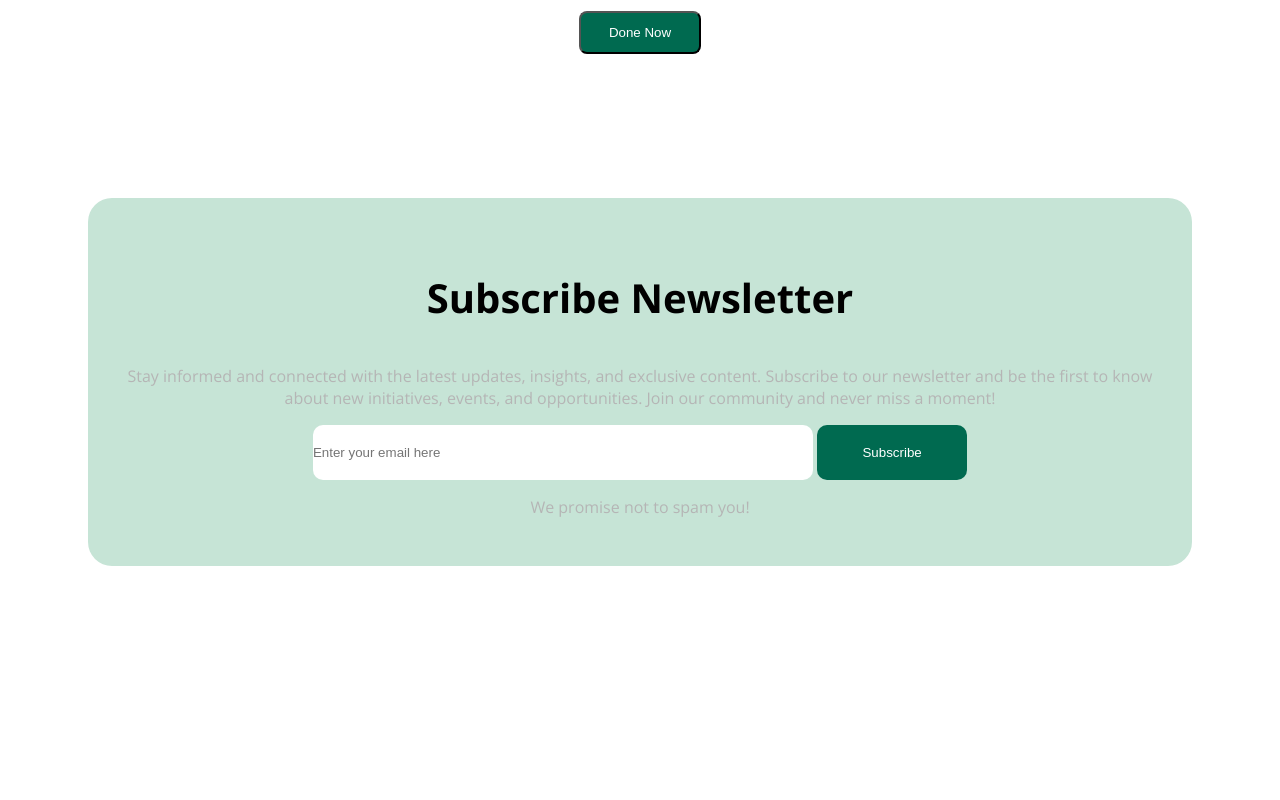
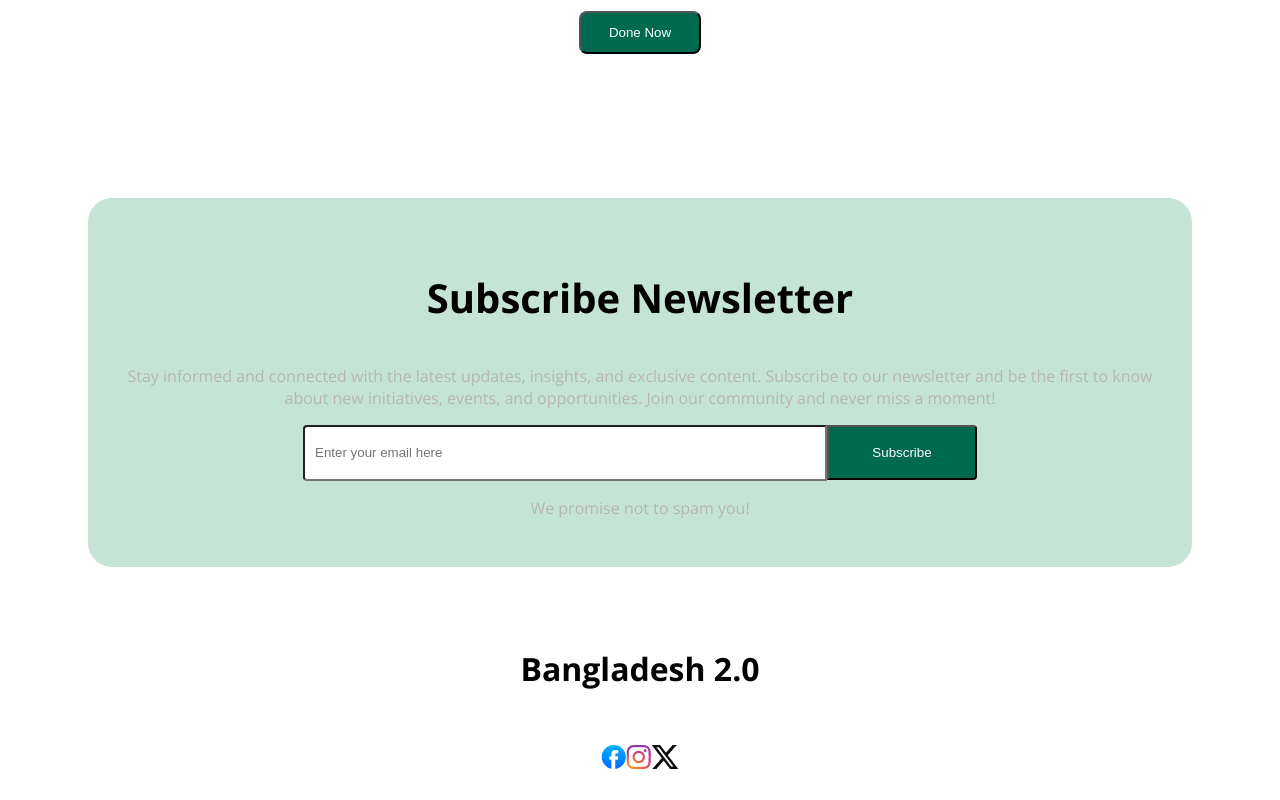
Before and after one commit to JahidulRafin/Assingment-1, a plain HTML site: page index.html in a window 1280 px wide. Shown: the part 3620-4420 px from the top of the page. Before the commit the page ends 4266 px from the top, so only its background shows below. Drawn offline with nearby package versions, Linux system fonts and the light colour scheme.

Commit message:
solve an issue

```diff
--- a/index.html
+++ b/index.html
@@ -148,7 +148,15 @@
 
     </main>
     <footer>
+       <div >
+        <h3 id="foot">Bangladesh 2.0</h3>
+        <div class="foot-icon">
+            <img  src="assets/facebook.png" alt="">
+            <img  src="assets/instagram.png" alt="">
+            <img src="assets/x.png" alt="">
+        </div>
 
+       </div>
     </footer>
 
 </body>
--- a/style/style.css
+++ b/style/style.css
@@ -273,23 +273,46 @@ border: none;
     border-radius: 24px;
 
 }
-.sus-btn{
+
+.newsletter-form {
+    display: flex;
+    align-items: center;
+    justify-content: center;
+}
+
+.input-email {
+
+    width: 500px;
+    height: 32px;
+    padding: 10px; /* Optional: space inside the input field */
+    /* border: 1px solid #ccc; */
+    border-radius: 4px 0 0 4px;
+    margin: 0; /* Ensure no margin around the input */
+}
+
+.sus-btn {
     background-color: rgba(0, 106, 80, 1);
     color:#FFFFFF;
     width: 150px;
     height: 55px;
-    padding: 0;
-    outline: none;
-    border: none;
-    border-radius: 10px;
+    padding: 10px ; /* Add padding inside the button */
+
+    border-radius: 0 4px 4px 0;
+    cursor: pointer;
+    margin: 0; /* Ensure no margin around the button */
 }
-.input-email{
-    width: 500px;
-    height: 55px;
-    padding: 0;
-    outline: none;
-    border: none;
-    flex: 1;
-    border-radius: 10px ;
+#foot{
+    display: flex;
+    align-items: center;
+    justify-content: center;
+    font-weight: bold;
+    font-size: 32px;
 
 }
+.foot-icon{
+    display: flex;
+    align-items: center;
+    justify-content: center;
+    flex: 2px;
+    padding: 23px;
+}
```
